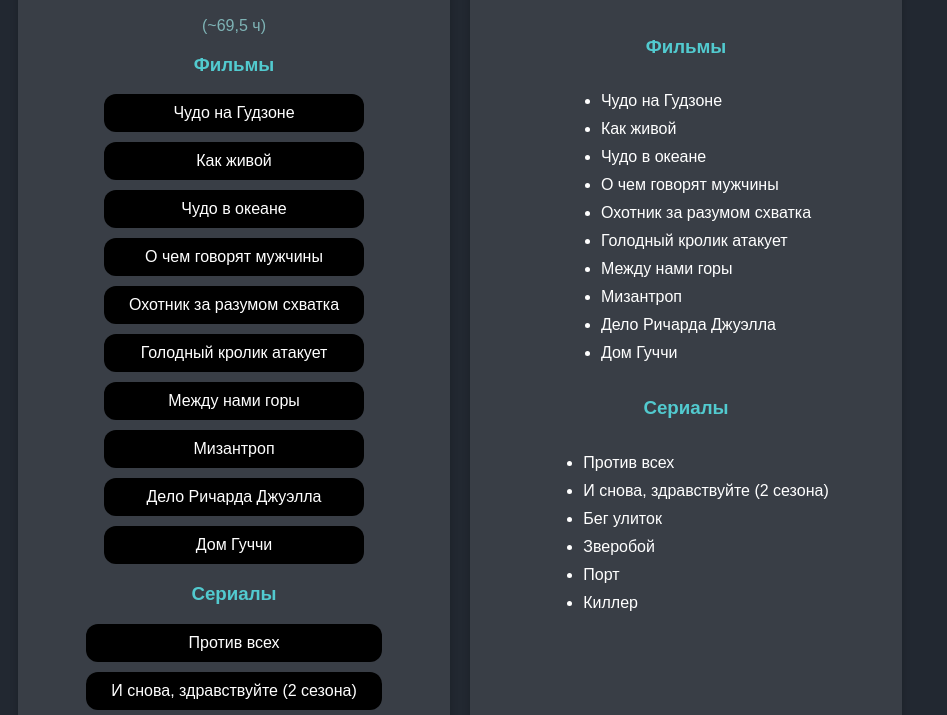
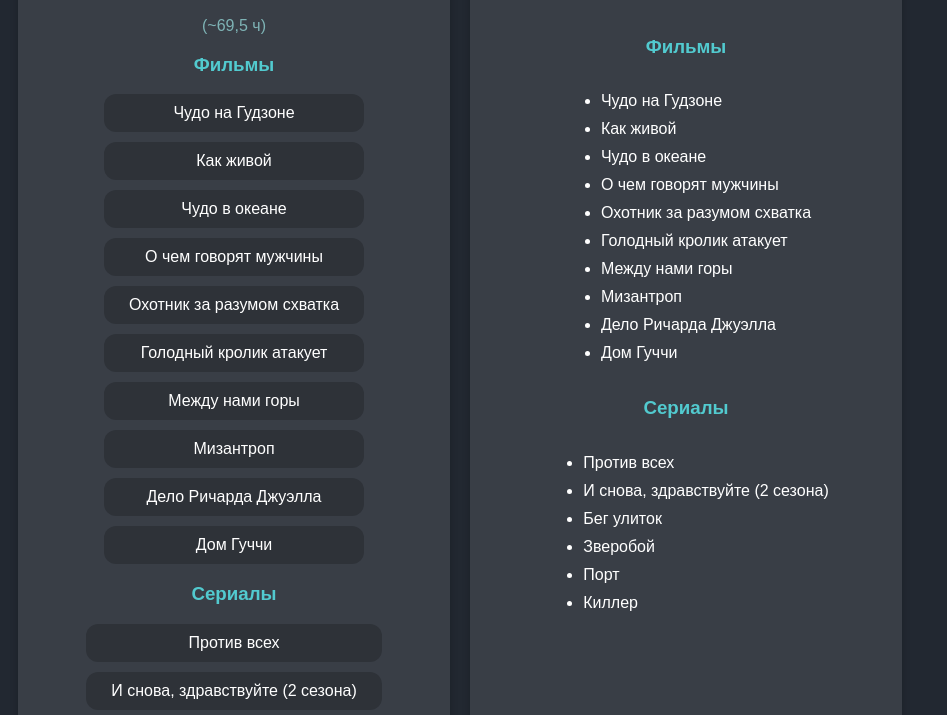
Before and after one commit to SavinTop/res, a website: page films.html in a window 1280 px wide. Shown: the part 85-800 px from the top of the page, without its empty margins (0-947 px from the left). Drawn offline with Linux system fonts and the light colour scheme.

Commit message:
Add files via upload

```diff
--- a/films.html
+++ b/films.html
@@ -65,7 +65,7 @@
 
 	  .film-el {
 	  display: block;
-	background-color:#000000;
+	background-color:rgba(0,0,0,0.2);
 	border-radius:12px;
 	cursor:pointer;
 	color:#ffffff;
```
